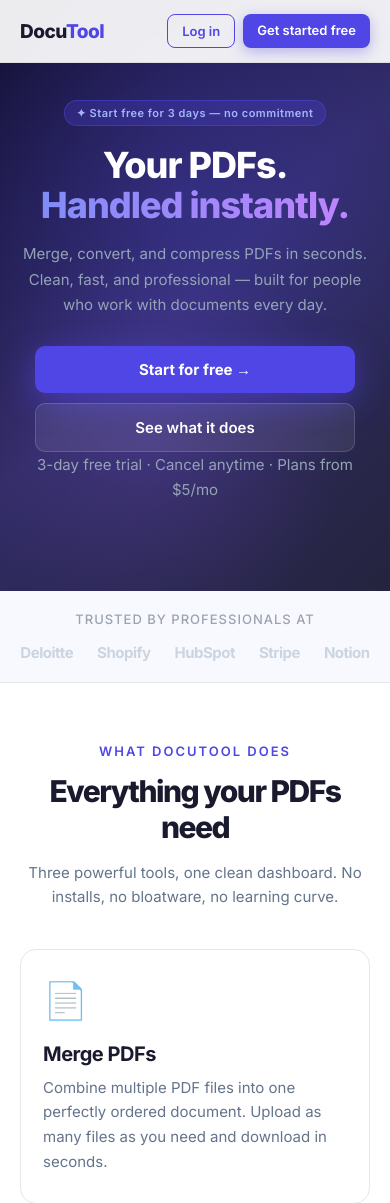
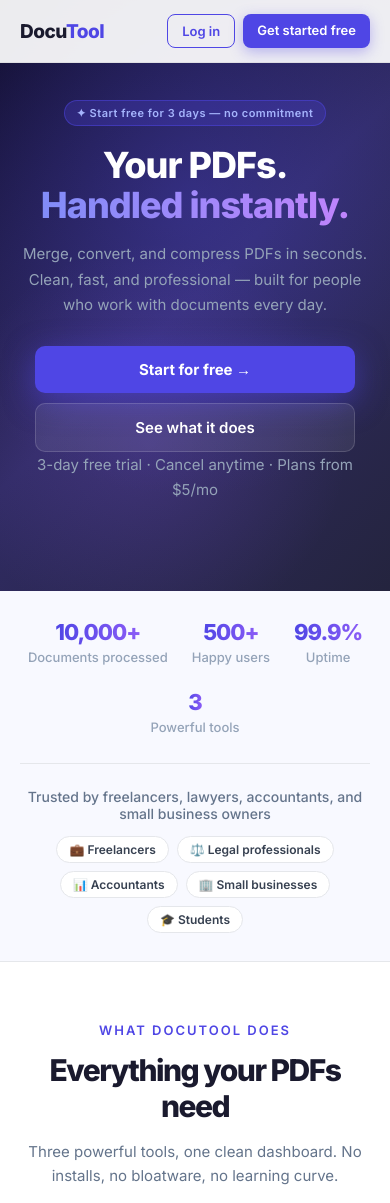
Before and after one commit to swagmoneydex/DOCUTOOL, a Flask app: page / in a window 390 px wide. Shown: the top 1203 px of the page. Run offline with Flask 3, Linux system fonts and the light colour scheme; some libraries are stand-ins or nearby versions.

Commit message:
replace company logos with stat bar and generic social proof

```diff
--- a/templates/index.html
+++ b/templates/index.html
@@ -235,33 +235,80 @@
         /* ── TRUST BAR ── */
         .trust-bar {
             background: #f8f9ff;
-            padding: 28px 60px;
-            text-align: center;
+            padding: 36px 60px;
             border-bottom: 1px solid #e5e7eb;
         }
 
-        .trust-bar p {
-            font-size: 13px;
-            color: #9ca3af;
-            font-weight: 500;
-            letter-spacing: 1px;
-            text-transform: uppercase;
-            margin-bottom: 16px;
+        .trust-stats {
+            display: flex;
+            justify-content: center;
+            gap: 60px;
+            flex-wrap: wrap;
+            margin-bottom: 28px;
         }
 
-        .trust-logos {
+        .trust-stat {
+            text-align: center;
+        }
+
+        .trust-stat-value {
+            font-size: 28px;
+            font-weight: 800;
+            color: #1a1a2e;
+            letter-spacing: -1px;
+            margin-bottom: 4px;
+        }
+
+        .trust-stat-value span {
+            background: linear-gradient(90deg, #4F46E5, #8b5cf6);
+            -webkit-background-clip: text;
+            -webkit-text-fill-color: transparent;
+            background-clip: text;
+        }
+
+        .trust-stat-label {
+            font-size: 13px;
+            color: #94a3b8;
+            font-weight: 500;
+        }
+
+        .trust-divider {
+            width: 1px;
+            background: #e5e7eb;
+            align-self: stretch;
+        }
+
+        .trust-social {
+            text-align: center;
+            padding-top: 24px;
+            border-top: 1px solid #e5e7eb;
+        }
+
+        .trust-social p {
+            font-size: 14px;
+            color: #64748b;
+            font-weight: 500;
+            margin-bottom: 14px;
+        }
+
+        .trust-pills {
             display: flex;
             justify-content: center;
-            gap: 48px;
+            gap: 10px;
             flex-wrap: wrap;
-            align-items: center;
         }
 
-        .trust-logos span {
-            font-size: 18px;
-            font-weight: 700;
-            color: #cbd5e1;
-            letter-spacing: -0.5px;
+        .trust-pill {
+            background: white;
+            border: 1px solid #e5e7eb;
+            border-radius: 100px;
+            padding: 6px 16px;
+            font-size: 13px;
+            font-weight: 600;
+            color: #374151;
+            display: flex;
+            align-items: center;
+            gap: 6px;
         }
 
         /* ── FEATURES ── */
@@ -618,134 +665,49 @@
 
         /* ── MOBILE ── */
         @media (max-width: 768px) {
-            /* Nav */
-            nav {
-                padding: 14px 20px;
+            nav { padding: 14px 20px; }
+            .nav-logo { font-size: 19px; flex: none; }
+            .nav-links { display: none; }
+            .nav-cta { flex: none; gap: 8px; }
+            .btn-outline { padding: 8px 14px; font-size: 13px; }
+            .btn-primary { padding: 8px 14px; font-size: 13px; }
+
+            .hero { padding: 100px 20px 60px; min-height: auto; }
+            .hero-badge { font-size: 11px; padding: 5px 12px; margin-bottom: 20px; }
+            .hero h1 { font-size: 36px; letter-spacing: -1px; margin-bottom: 16px; }
+            .hero p { font-size: 15px; margin-bottom: 28px; }
+            .hero-buttons { flex-direction: column; align-items: center; gap: 10px; }
+            .hero-btn-primary, .hero-btn-secondary {
+                width: 100%; max-width: 320px;
+                padding: 14px 24px; font-size: 15px; text-align: center;
             }
-            .nav-logo {
-                font-size: 19px;
-                flex: none;
-            }
-            .nav-links {
-                display: none;
-            }
-            .nav-cta {
-                flex: none;
-                gap: 8px;
-            }
-            .btn-outline {
-                padding: 8px 14px;
-                font-size: 13px;
-            }
-            .btn-primary {
-                padding: 8px 14px;
-                font-size: 13px;
-            }
+            .hero-note { font-size: 12px; }
 
-            /* Hero */
-            .hero {
-                padding: 100px 20px 60px;
-                min-height: auto;
-            }
-            .hero-badge {
-                font-size: 11px;
-                padding: 5px 12px;
-                margin-bottom: 20px;
-            }
-            .hero h1 {
-                font-size: 36px;
-                letter-spacing: -1px;
-                margin-bottom: 16px;
-            }
-            .hero p {
-                font-size: 15px;
-                margin-bottom: 28px;
-            }
-            .hero-buttons {
-                flex-direction: column;
-                align-items: center;
-                gap: 10px;
-            }
-            .hero-btn-primary,
-            .hero-btn-secondary {
-                width: 100%;
-                max-width: 320px;
-                padding: 14px 24px;
-                font-size: 15px;
-                text-align: center;
-            }
-            .hero-note {
-                font-size: 12px;
-            }
+            .trust-bar { padding: 28px 20px; }
+            .trust-stats { gap: 24px; }
+            .trust-divider { display: none; }
+            .trust-stat-value { font-size: 22px; }
+            .trust-pills { gap: 8px; }
+            .trust-pill { font-size: 12px; padding: 5px 12px; }
 
-            /* Trust bar */
-            .trust-bar {
-                padding: 20px 20px;
-            }
-            .trust-logos {
-                gap: 24px;
-            }
-            .trust-logos span {
-                font-size: 15px;
-            }
+            .features { padding: 60px 20px; }
+            .section-sub { font-size: 15px; margin-bottom: 40px; }
+            .feature-card { padding: 28px 22px; }
 
-            /* Features */
-            .features {
-                padding: 60px 20px;
-            }
-            .section-sub {
-                font-size: 15px;
-                margin-bottom: 40px;
-            }
-            .feature-card {
-                padding: 28px 22px;
-            }
+            .how-it-works { padding: 60px 20px; }
+            .steps { grid-template-columns: 1fr; gap: 32px; }
 
-            /* How it works */
-            .how-it-works {
-                padding: 60px 20px;
-            }
-            .steps {
-                grid-template-columns: 1fr;
-                gap: 32px;
-            }
+            .pricing { padding: 60px 20px; }
+            .pricing-grid { grid-template-columns: 1fr; gap: 20px; }
+            .pricing-card { padding: 32px 24px; }
+            .pricing-card.popular { transform: scale(1); }
+            .pricing-price { font-size: 44px; }
 
-            /* Pricing */
-            .pricing {
-                padding: 60px 20px;
-            }
-            .pricing-grid {
-                grid-template-columns: 1fr;
-                gap: 20px;
-            }
-            .pricing-card {
-                padding: 32px 24px;
-            }
-            .pricing-card.popular {
-                transform: scale(1);
-            }
-            .pricing-price {
-                font-size: 44px;
-            }
+            .cta-banner { padding: 56px 20px; }
+            .cta-banner p { font-size: 15px; }
 
-            /* CTA banner */
-            .cta-banner {
-                padding: 56px 20px;
-            }
-            .cta-banner p {
-                font-size: 15px;
-            }
-
-            /* Footer */
-            footer {
-                padding: 32px 20px;
-                gap: 16px;
-            }
-            .footer-links {
-                flex-wrap: wrap;
-                justify-content: center;
-                gap: 16px;
-            }
+            footer { padding: 32px 20px; gap: 16px; }
+            .footer-links { flex-wrap: wrap; justify-content: center; gap: 16px; }
         }
     </style>
 </head>
@@ -781,13 +743,36 @@
 
 <!-- TRUST BAR -->
 <div class="trust-bar">
-    <p>Trusted by professionals at</p>
-    <div class="trust-logos">
-        <span>Deloitte</span>
-        <span>Shopify</span>
-        <span>HubSpot</span>
-        <span>Stripe</span>
-        <span>Notion</span>
+    <div class="trust-stats">
+        <div class="trust-stat">
+            <div class="trust-stat-value"><span>10,000+</span></div>
+            <div class="trust-stat-label">Documents processed</div>
+        </div>
+        <div class="trust-divider"></div>
+        <div class="trust-stat">
+            <div class="trust-stat-value"><span>500+</span></div>
+            <div class="trust-stat-label">Happy users</div>
+        </div>
+        <div class="trust-divider"></div>
+        <div class="trust-stat">
+            <div class="trust-stat-value"><span>99.9%</span></div>
+            <div class="trust-stat-label">Uptime</div>
+        </div>
+        <div class="trust-divider"></div>
+        <div class="trust-stat">
+            <div class="trust-stat-value"><span>3</span></div>
+            <div class="trust-stat-label">Powerful tools</div>
+        </div>
+    </div>
+    <div class="trust-social">
+        <p>Trusted by freelancers, lawyers, accountants, and small business owners</p>
+        <div class="trust-pills">
+            <span class="trust-pill">💼 Freelancers</span>
+            <span class="trust-pill">⚖️ Legal professionals</span>
+            <span class="trust-pill">📊 Accountants</span>
+            <span class="trust-pill">🏢 Small businesses</span>
+            <span class="trust-pill">🎓 Students</span>
+        </div>
     </div>
 </div>
 
```
